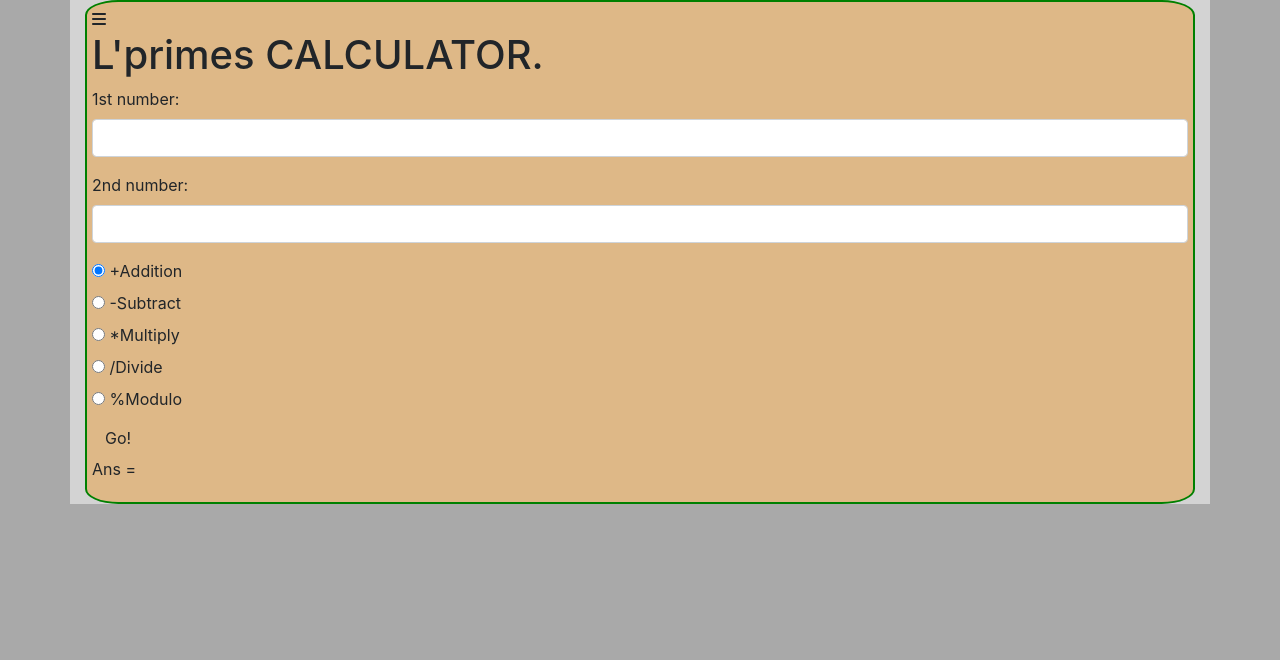
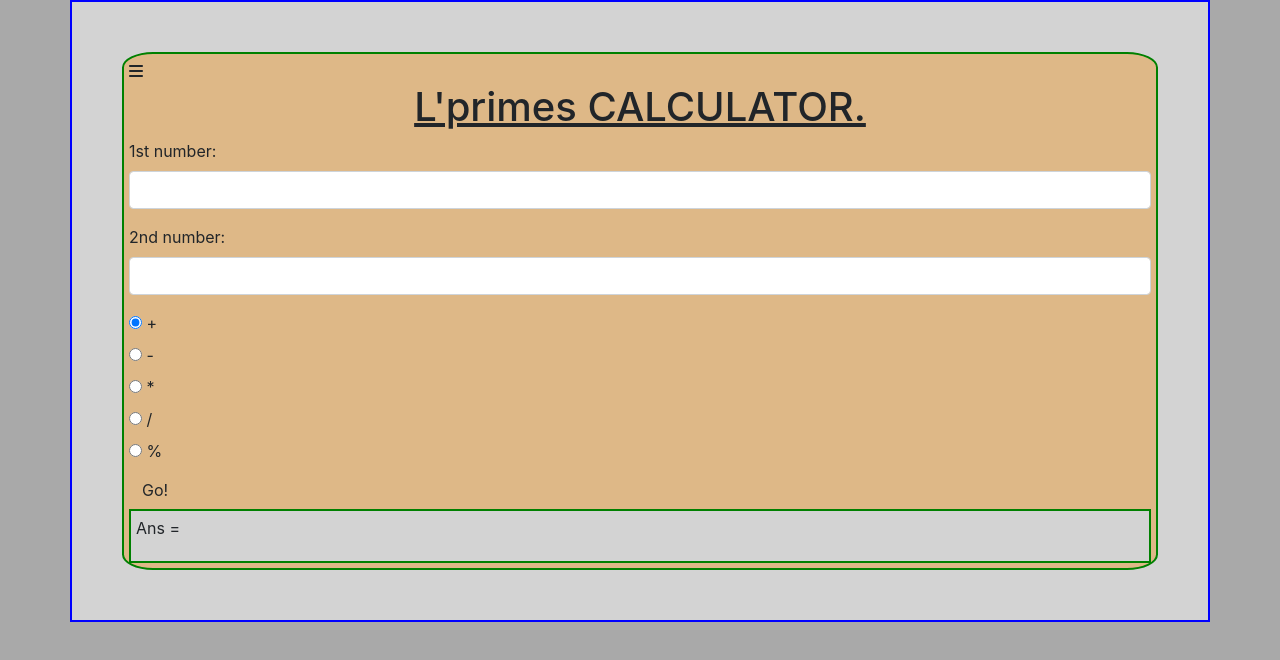
Before and after one commit to prospersimi/ultimate-calculate, a plain HTML site: page index.html in a window 1280 px wide. Drawn offline with Linux system fonts and the light colour scheme.

Commit message:
added all present styles in styles.css

```diff
--- a/css/styles.css
+++ b/css/styles.css
@@ -1,12 +1,27 @@
 body {
   background-color: darkgrey;
 }
+
 .container {
   background-color: lightgray;
+  padding: 50px;
+  border: 2px solid blue;
 }
+
 .logic {
   background-color: burlywood;
   padding: 5px;
   border: 2px solid green;
   border-radius: 3%;
 }
+
+h1 {
+  text-align: center;
+  text-decoration-line: underline;
+}
+
+.ans {
+  background-color: lightgray;
+  padding: 5px;
+  border: 2px solid green;
+}
--- a/index.html
+++ b/index.html
@@ -30,37 +30,37 @@
         <div class="radio">
           <label>
             <input type="radio" name="operator" value="add" checked>
-            +Addition
+            +
           </label>
         </div>
         <div class="radio">
           <label>
             <input type="radio" name="operator" value="subtract">
-            -Subtract
+            -
           </label>
         </div>
         <div class="radio">
           <label>
             <input type="radio" name="operator" value="multiply">
-            *Multiply
+            *
           </label>
         </div>
         <div class="radio">
           <label>
             <input type="radio" name="operator" value="divide">
-            /Divide
+            /
           </label>
         </div>
         <div class="radio">
           <label>
             <input type="radio" name="operator" value="modulo">
-            %Modulo
+            %
           </label>
         </div>
         <button type="submit" class="btn">Go!</button>
 
       </form>
-      <div id="output">
+      <div class="ans" id="output">
         <p>Ans = </p>
       </div>
     </div>
```
